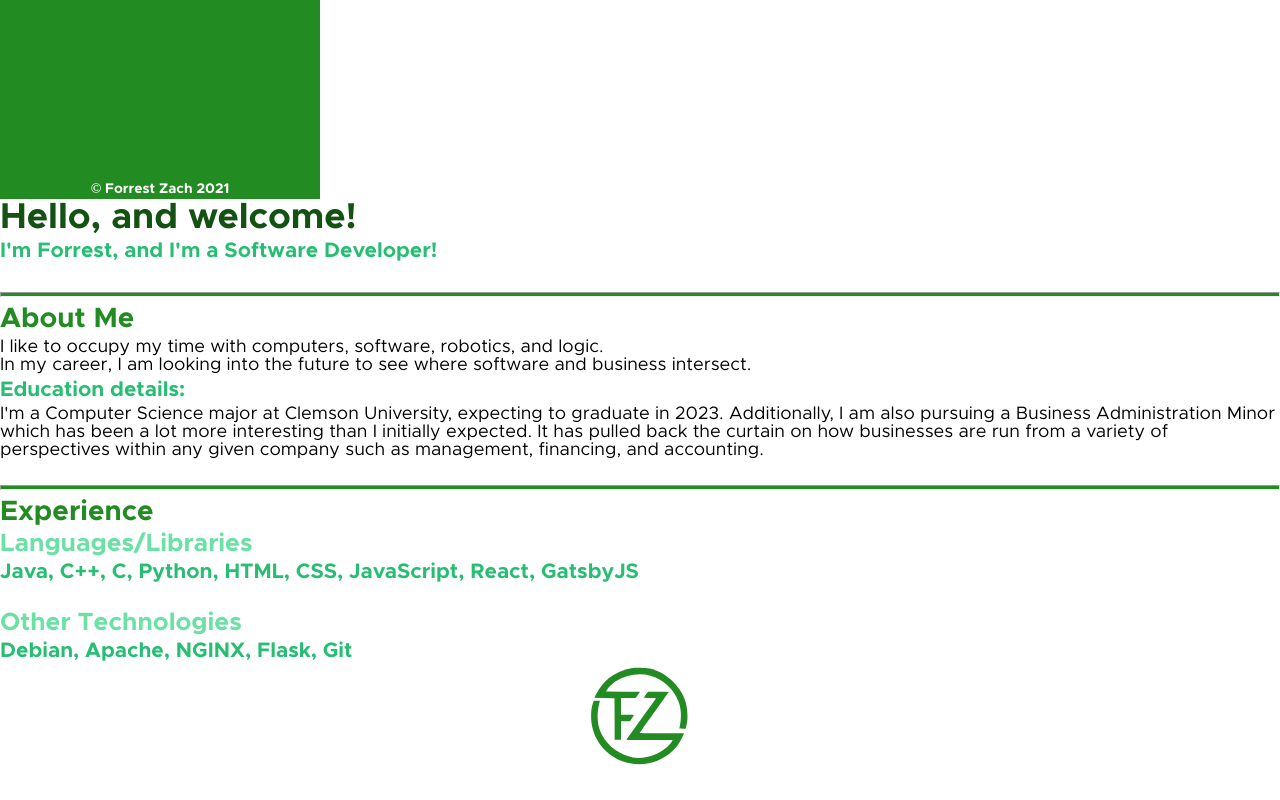
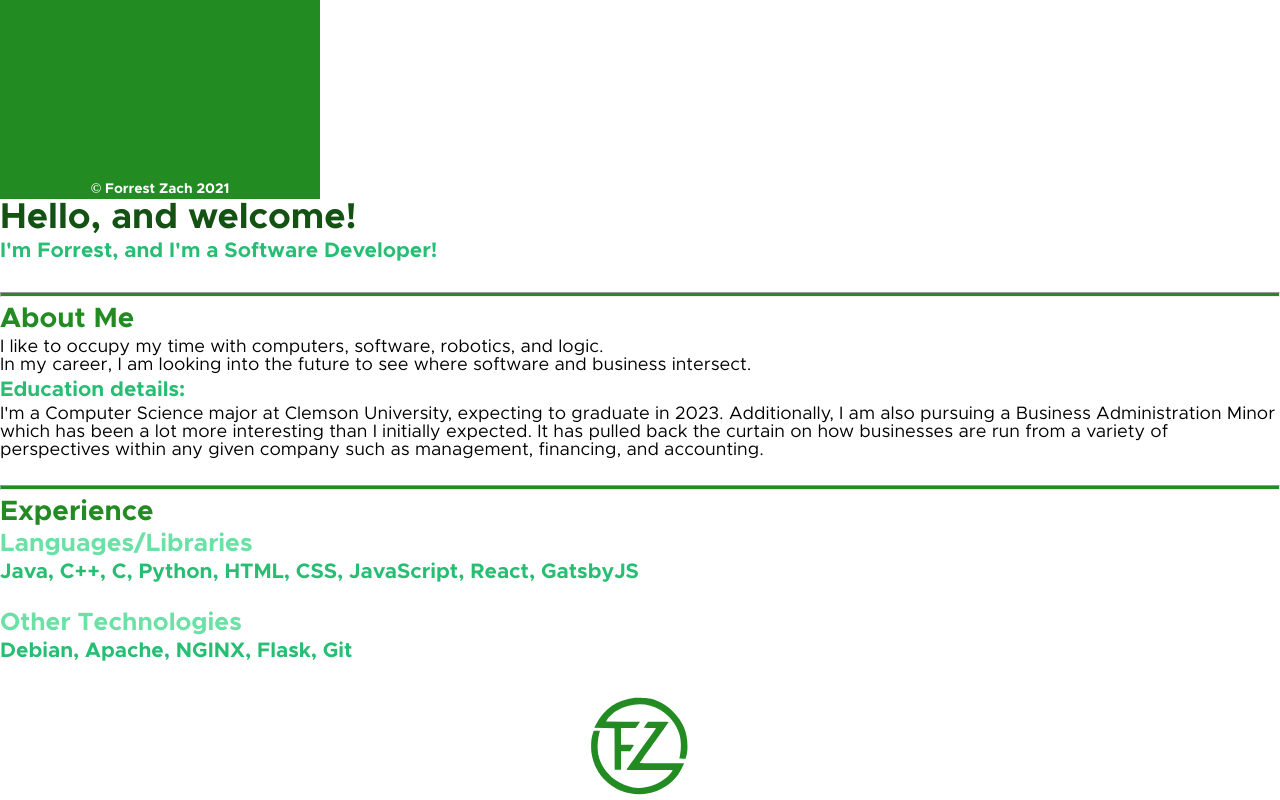
Before and after one commit to forrestzach/Gatsby-Practice-Site, a Gatsby site: page / in a window 1280 px wide. Shown: the part 601-1401 px from the top of the page. Before the commit the page ends 1371 px from the top, so only its background shows below. Built offline with nearby package versions, Linux system fonts and the light colour scheme; Gatsby itself is replaced by a stand-in of ours.

Commit message:
Ready for deployment

```diff
--- a/src/components/layout.js
+++ b/src/components/layout.js
@@ -86,8 +86,7 @@ const Layout = ({ pageTitle,children }) => {
             {/*Having the {children} item in here is critical to have page data transferred from webpage.js files into the formatted layout.*/}
             {children}
 
-          </div>
-          <div className={logoFooterContainer}>
+            <div className={logoFooterContainer}>
             <div className={logoFooterSvg}>
               <svg version="1.0" xmlns="http://www.w3.org/2000/svg"
               width="100" height="100" viewBox="0 0 300 300"
@@ -114,6 +113,8 @@ const Layout = ({ pageTitle,children }) => {
               </svg>
             </div>
           </div>
+          </div>
+
         </div>
       </div>
 
--- a/src/components/layout.module.css
+++ b/src/components/layout.module.css
@@ -177,6 +177,11 @@ p{
   padding-right: auto; */
   /*padding-left: max(0px,(calc((min(100vw,1750px) - 1000px)/10)));*/
   left: 50%;
+  /* bottom: 0; */
+  /* bottom: 0; */
+  /* width: 100%; */
+  /* height: 100px; */
+  padding-top: 30px;
   transform: translate(-50%, 0);
   /* padding-top: max(0px,(calc(100vh-100px))); */
   /* padding-top: 20%; */
```
